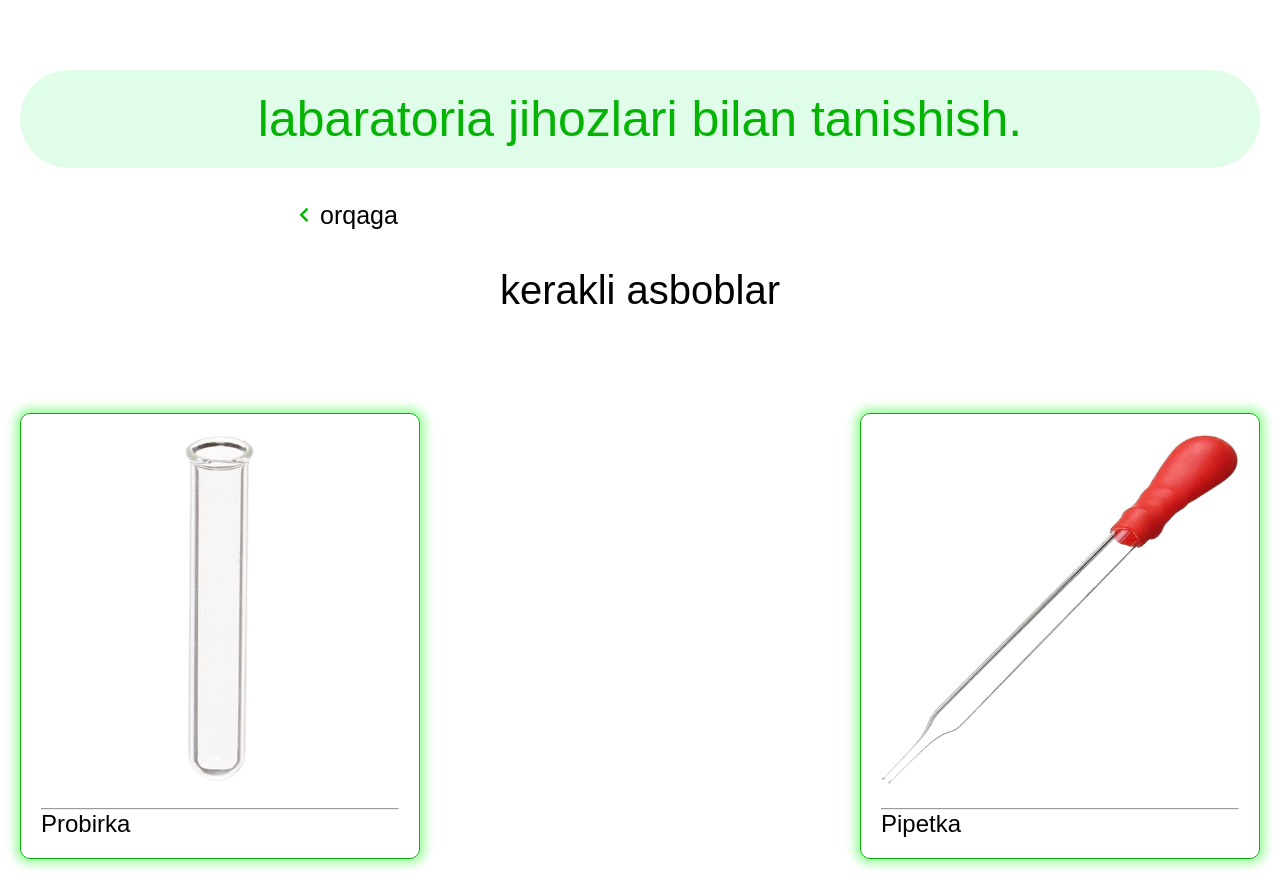
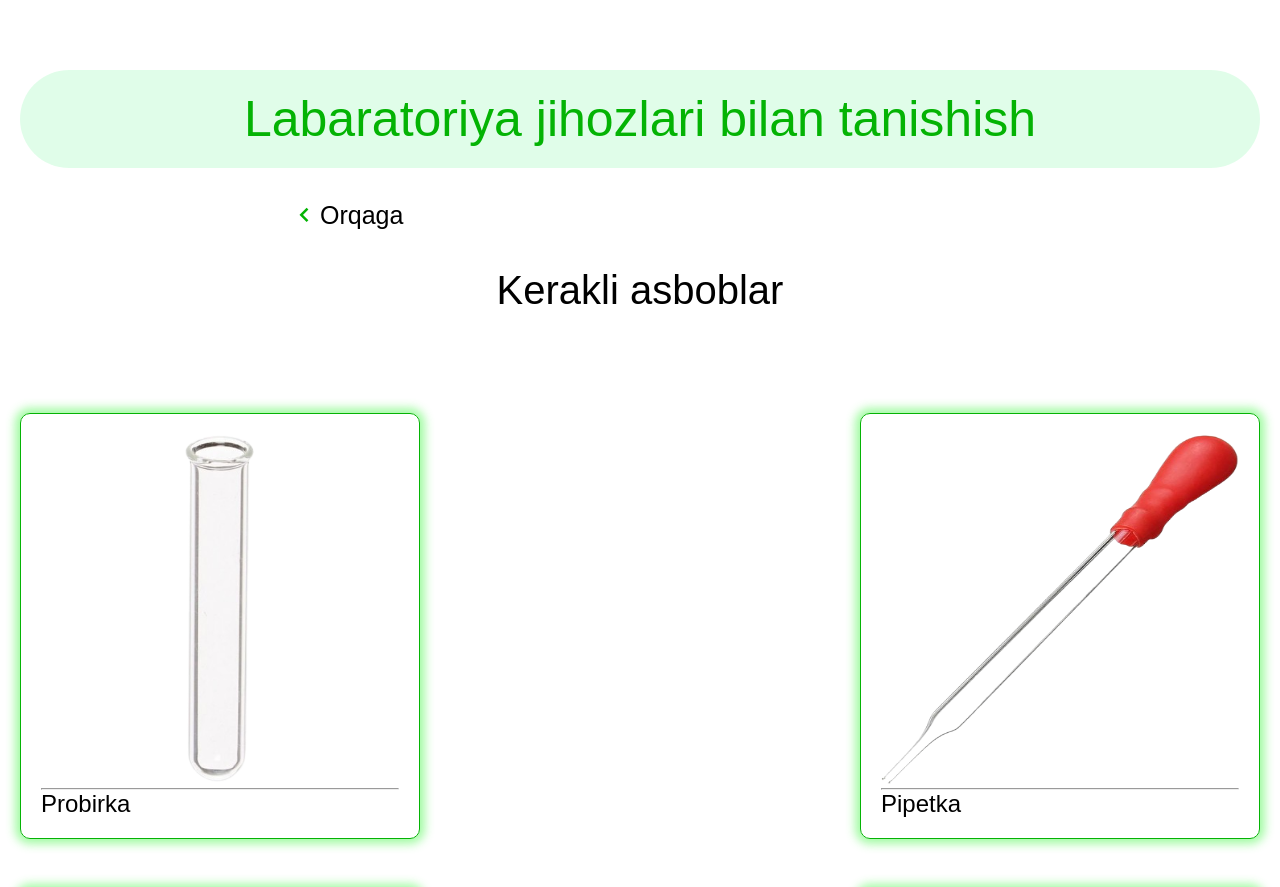
Before and after one commit to Sayyorbek2005/biologiya, a React (Create React App) app: page /Labaratoria in a window 1280 px wide. Shown: the top 887 px of the page. Built offline with nearby package versions, Linux system fonts and the light colour scheme.

Commit message:
new push

```diff
--- a/package.json
+++ b/package.json
@@ -7,6 +7,7 @@
     "@testing-library/jest-dom": "^6.9.1",
     "@testing-library/react": "^16.3.0",
     "@testing-library/user-event": "^13.5.0",
+    "antd": "^5.28.0",
     "aos": "^2.3.4",
     "boxicons": "^2.1.4",
     "react": "^19.2.0",
--- a/src/pages/labaratoria/Labaratoria.jsx
+++ b/src/pages/labaratoria/Labaratoria.jsx
@@ -1,105 +1,104 @@
-import React from 'react'
-import { navigate, useNavigate } from 'react-router-dom'
-import './labaratoria.css'
+import React, { useState } from 'react';
+import { Button, Flex, Modal } from 'antd';
+import { useNavigate } from 'react-router-dom';
+import './labaratoria.css';
 
-import buyumOynasi from '../../assets/5.1/buyum_oynasi.png'
-import hovoncha from '../../assets/5.1/hovoncha.png'
-import petri from '../../assets/5.1/petri_kosachasi.png'
-import pinset from '../../assets/5.1/pinset_o_zi.png'
-import pipetka from '../../assets/5.1/pipetka_jpg-removebg-preview.png'
-import probirka from '../../assets/5.1/probirka-removebg-preview.png'
-import qoplagich from '../../assets/5.1/qoplagich_jpg-removebg-preview.png'
-import skalpel from '../../assets/5.1/skalpel-removebg-preview.png'
-import voronka from '../../assets/5.1/voronka_remove.png'
+// ? images
+import buyumOynasi from '../../assets/5.1/buyum_oynasi.png';
+import hovoncha from '../../assets/5.1/hovoncha.png';
+import petri from '../../assets/5.1/petri_kosachasi.png';
+import pinset from '../../assets/5.1/pinset_o_zi.png';
+import pipetka from '../../assets/5.1/pipetka_jpg-removebg-preview.png';
+import probirka from '../../assets/5.1/probirka-removebg-preview.png';
+import qoplagich from '../../assets/5.1/qoplagich_jpg-removebg-preview.png';
+import skalpel from '../../assets/5.1/skalpel-removebg-preview.png';
+import voronka from '../../assets/5.1/voronka_remove.png';
 
-
-
-
+// ? data
 const jihozlar = [
-  {
-    img: probirka,
-    title: 'Probirka '
-  },
-  {
-    title: 'Pipetka',
-    img: pipetka,
-  },
-  {
-    title: 'Pinset',
-    img: pinset,
-  },
-  {
-    title: 'Petri kosachasi',
-    img: petri,
-  },
-  {
-    title: 'Skalpel',
-    img: skalpel,
-  },
-  {
-    title: 'Hovuncha',
-    img: hovoncha,
-  },
-  {
-    title: 'Voronka',
-    img: voronka,
-  },
-  {
-    title: 'Buyum oynasi',
-    img: buyumOynasi,
-  },
-  {
-    title: 'Qoplagich oyna',
-    img: qoplagich,
-  },
+  { title: 'Probirka', img: probirka },
+  { title: 'Pipetka', img: pipetka },
+  { title: 'Pinset', img: pinset },
+  { title: 'Petri kosachasi', img: petri },
+  { title: 'Skalpel', img: skalpel },
+  { title: 'Hovuncha', img: hovoncha },
+  { title: 'Voronka', img: voronka },
+  { title: 'Buyum oynasi', img: buyumOynasi },
+  { title: 'Qoplagich oyna', img: qoplagich },
 ];
 
-console.log(jihozlar);
+const Labaratoria = () => {
+  const navigate = useNavigate();
 
+  // Modal holati
+  const [openModal, setOpenModal] = useState(false);
+  const [tanlanganJihoz, setTanlanganJihoz] = useState(null);
 
-const Labaratoria = () => {
+  // Cardga click funksiyasi
+  const handleCardClick = (jihoz) => {
+    setTanlanganJihoz(jihoz);
+    setOpenModal(true);
+  };
 
-    const navigate = useNavigate();
   return (
-    <div className='labaratoria' data-aos="fade-down" >
+    <div className='labaratoria' data-aos="fade-down">
       <div className="max-width">
-
+        {/* Sarlavha */}
         <div className="pages-title">
-
-      <h1>
-        labaratoria jihozlari bilan tanishish.
-          </h1>
+          <h1>Labaratoriya jihozlari bilan tanishish</h1>
           <div onClick={() => navigate(-1)} className='display-flex orqaga'>
-    <i class='bx bx-chevron-left'></i>
-      <p>
-        orqaga
-      </p>
+            <i className='bx bx-chevron-left'></i>
+            <p>Orqaga</p>
           </div>
         </div>
 
-      {/* ? kerakli asboblar  */}
+        {/* Jihozlar */}
         <div className="cont-kerakli-asboblar">
-        <h2>
-          kerakli asboblar
-        </h2>
+          <h2>Kerakli asboblar</h2>
 
+          <Flex vertical gap="middle" align="flex-start">
             <div className="menu-kerakli-asboblar display-flex flex-wrap gap-50">
               {jihozlar.map((jihoz, index) => (
-          <div className='jihoz-card' key={index}>
+                <div
+                  className='jihoz-card'
+                  key={index}
+                  onClick={() => handleCardClick(jihoz)}
+                >
                   <img src={jihoz.img} alt={jihoz.title} />
-            <br /><br />
                   <hr />
                   <h2>{jihoz.title}</h2>
                 </div>
               ))}
-
-
+            </div>
+          </Flex>
         </div>
       </div>
 
+      {/* Modal */}
+      <Modal
+        title={tanlanganJihoz?.title}
+        centered
+        open={openModal}
+        onOk={() => setOpenModal(false)}
+        onCancel={() => setOpenModal(false)}
+        footer={null}
+        width={600}
+      >
+        {tanlanganJihoz && (
+          <div className='modal-content' style={{ textAlign: 'center' }}>
+            <img
+              src={tanlanganJihoz.img}
+              alt={tanlanganJihoz.title}
+              style={{ width: '70%', marginBottom: '20px' }}
+            />
+            <h2>
+              {tanlanganJihoz.title}
+            </h2>
           </div>
+        )}
+      </Modal>
     </div>
-  )
-}
+  );
+};
 
-export default Labaratoria
+export default Labaratoria;
```
Also changed, not shown: src/pages/labaratoria/labaratoria.css (line endings or trailing spaces), 1 other file (tests, documents, lock files or other folders). Lines whose indentation alone changed are shown as unchanged.
